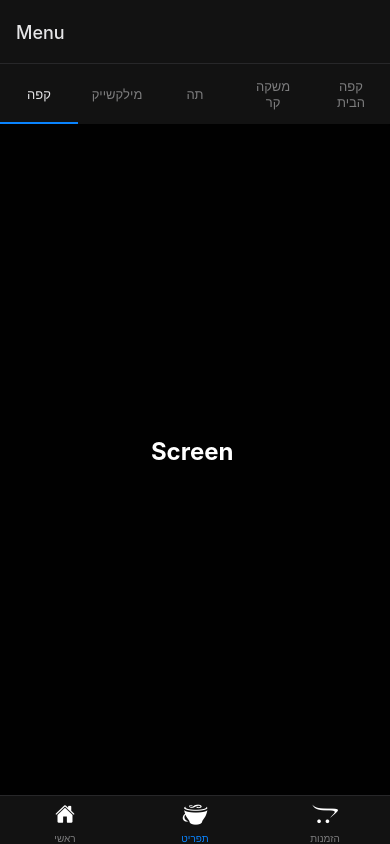
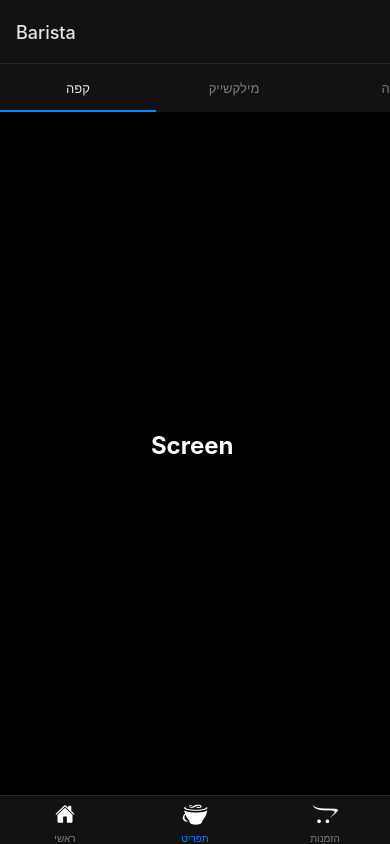
Before and after one commit to RaafatMarzuq/Barista, a React Native app: screen /Menu in a window 390 px wide. Built offline with nearby package versions, Linux system fonts and the light colour scheme.

Commit message:
cleaning some code

```diff
--- a/App.js
+++ b/App.js
@@ -12,19 +12,15 @@ import { FontAwesome } from '@expo/vector-icons';
 const Tab = createBottomTabNavigator();
 
 export default function App() {
+
+
+
   return (
-    <NavigationContainer theme={DarkTheme } >
+    <NavigationContainer theme={DarkTheme }  >
 
-        <Tab.Navigator
-          screenOptions={{
-            tabBarLabelPosition: "below-icon",
-            //   tabBarShowLabel: false,
-            // tabBarActiveTintColor: "white",
-            // tabBarStyle:{backgroundColor:"black"}
-          }}
-        >
+        <Tab.Navigator  screenOptions={{ headerTitle: "Barista" }} >
           <Tab.Screen
-            name="Home"
+            name="ראשי"
             component={HomeScreen}
             options={{
               tabBarLabel: "ראשי",
--- a/package.json
+++ b/package.json
@@ -3,7 +3,7 @@
   "version": "1.0.0",
   "main": "node_modules/expo/AppEntry.js",
   "scripts": {
-    "start": "expo start -c",
+    "start": "expo start ",
     "android": "expo start --android",
     "ios": "expo start --ios",
     "web": "expo start --web"
--- a/screens/MenuScreen.js
+++ b/screens/MenuScreen.js
@@ -10,24 +10,20 @@ import { useLayoutEffect } from 'react';
 
 const Tab = createMaterialTopTabNavigator();
 
-export default function MenuScreen({ navigation, route }) {
-  const { name } = route.params ? route.params : "Cart";
+export default function MenuScreen() {
 
-  useLayoutEffect(() => {
-      navigation.setOptions({
-      title: name,
-      });
-  }, [navigation, name]);
   return (
-    <Tab.Navigator >
+    <Tab.Navigator  screenOptions={{tabBarScrollEnabled:true}}>
         <Tab.Screen
             name='משקה חם'
             component={SubCategoryScreen}
             options={{
-              tabBarLabel: "קפה",
+            tabBarLabel: "קפה",
               // tabBarIcon: () => <Ionicons name={"home"} size={20} color="white" />,
               // tabBarBadge: 3,
             }}
+
+
           />
 
           <Tab.Screen
--- a/screens/SubCategoryScreen.js
+++ b/screens/SubCategoryScreen.js
@@ -1,6 +1,6 @@
 import { View,Text, StyleSheet } from "react-native";
 
-export default function SubCategoryScreen({name}){
+export default function SubCategoryScreen({name }){
     return (
         <View style={styles.container}>
             <Text style={styles.text}>Screen {name}</Text>
```
Also changed, not shown: assets/headerIcon.png (added).
